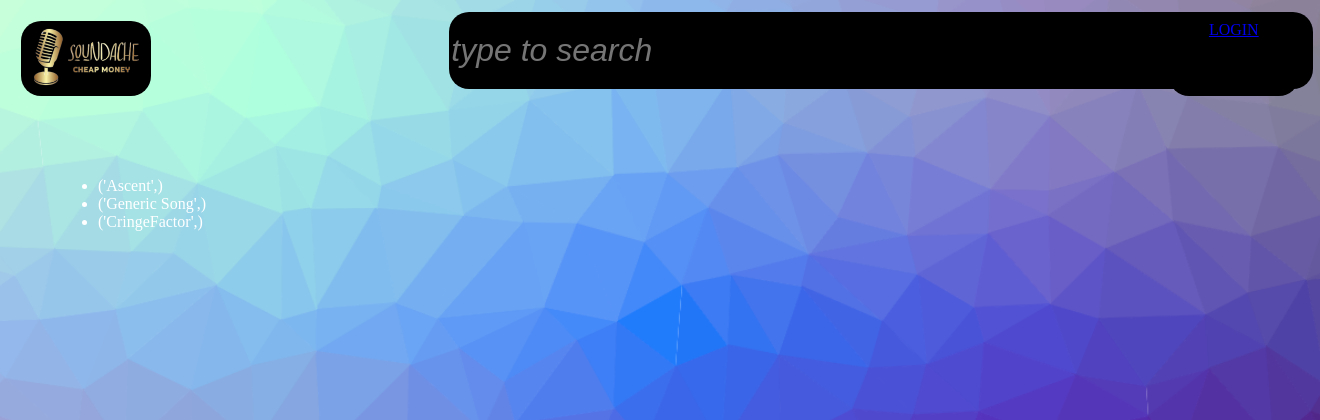
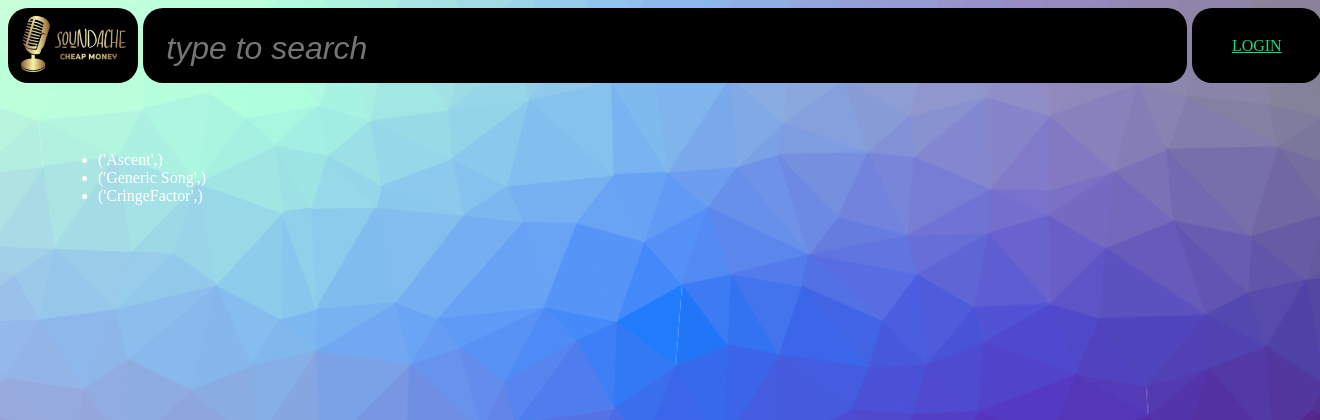
Before and after one commit to Soundache/Soundache, a Flask app: page / in a window 1320 px wide. Shown: the top 420 px of the page. Run offline with Flask 3, Linux system fonts and the light colour scheme; data comes from the database, SQL or seed files in the repository.

Commit message:
Frontend changes: layout, code cleanup

```diff
--- a/soundache-backend/static/style.css
+++ b/soundache-backend/static/style.css
@@ -1,6 +1,5 @@
 body {
-    /* background-color: rgb(29, 29, 29); */
-    background-image: url("cool-background.png") ;
+    background-image: url("cool-background.png");
     background-repeat: no-repeat;
     background-size: cover;
     height: 100%;
@@ -10,43 +9,48 @@ body {
     background-color: rgb(0, 0, 0);
     color:rgb(20, 220, 120);
     border-radius: 20px;
-    margin: 1%;
-}
-#header * {
-    height: 75px;
 }
 #header {
-   display: flex;
-   justify-content: space-between;
+   display: grid;
+   grid-template-columns: 10% 80% 10%;  /* <icon> <searchbar> <sign-in/user-stuff> */
+   gap: 0px 5px;
+   height: 75px;
+   width: 100%;
+   justify-content:space-around;
 }
 #home {
-    width: 10%;
+    height: 100%;
     float: left;
 }
 #home img {
     margin: auto;  /* centering the image inside its container */
-    width: 100%
+    width: 100%;
+    height: 100%;
+}
+#searchbar-container {
+    overflow: hidden;
+    padding: 2% 2% 0% 2%;
 }
 #searchbar {
-    width: 200%;
-    align-self: left;
+    width: 100%;
+    height: 100%;
+    background-color: rgba(0, 0, 0, 0); /* transparent bg (using searchbar-container for black bg) */
+    color: rgb(20, 220, 120);  /* fix: background-fill being transparent^ somehow causes text to also be so */
     border: none;
     outline: none;  /* removes white outline when typing */
     text-align: justify;
     word-wrap:break-word;
     font-style: italic;
     font-size: 200%;
-    /* padding: 0% 1%; */
-    overflow-wrap: normal;
 }
 #user {
     float: right;
-    width: 10%;
-    text-align: center;
+    height: 100%;
+    line-height: 75px;  /* centering text vertically */
+    text-align: center;  /* centering text horizontally */
 }
-#user:only-child {
-    margin: auto;  /* centering the content inside its container */
-    width: 100%;
+#user a {
+    color:rgb(20, 220, 120);
 }
 .input-submitOnEnter {
     display: none;
@@ -54,8 +58,8 @@ body {
 #searchresults {
     position: fixed;  /* make it appear on top of other tags */
     z-index: 2;       /* ^^ */
-    left: 12%;
-    width: 60%;
+    left: 10%;
+    width: 75%;
     opacity: 0.7;
     text-align: center;
 }
--- a/soundache-backend/templates/base.html
+++ b/soundache-backend/templates/base.html
@@ -34,21 +34,23 @@
     </head>
     <body>
         <div id="header">
-            <div id="home" class="darkbg">
+            <span id="home" class="darkbg">
                 <a href="/">
                     <img src="static/logo.png" alt="home-page"/>
                 </a>
-            </div>
+            </span>
+            <span id="searchbar-container" class="darkbg">
                 <form method="get" action="/search">
-                <input id="searchbar" name="searchbar" class="darkbg" enterkeyhint="Search"
+                    <input name="searchbar" enterkeyhint="Search" id="searchbar"
                         placeholder="type to search" aria-label="searchbar" onkeypress="searchChar()"
                         required="required"
                     />
                     <input type="submit" class="input-submitOnEnter"/>
                 </form>
-            <div class="darkbg" id="user">
+            </span>
+            <span class="darkbg" id="user">
                 <a href="/login">LOGIN</a>
-            </div>
+            </span>
         </div>
         <br/>
         <ul type="none" id="searchresults" class="darkbg"></ul>
```
Lines whose indentation alone changed are shown as unchanged.
